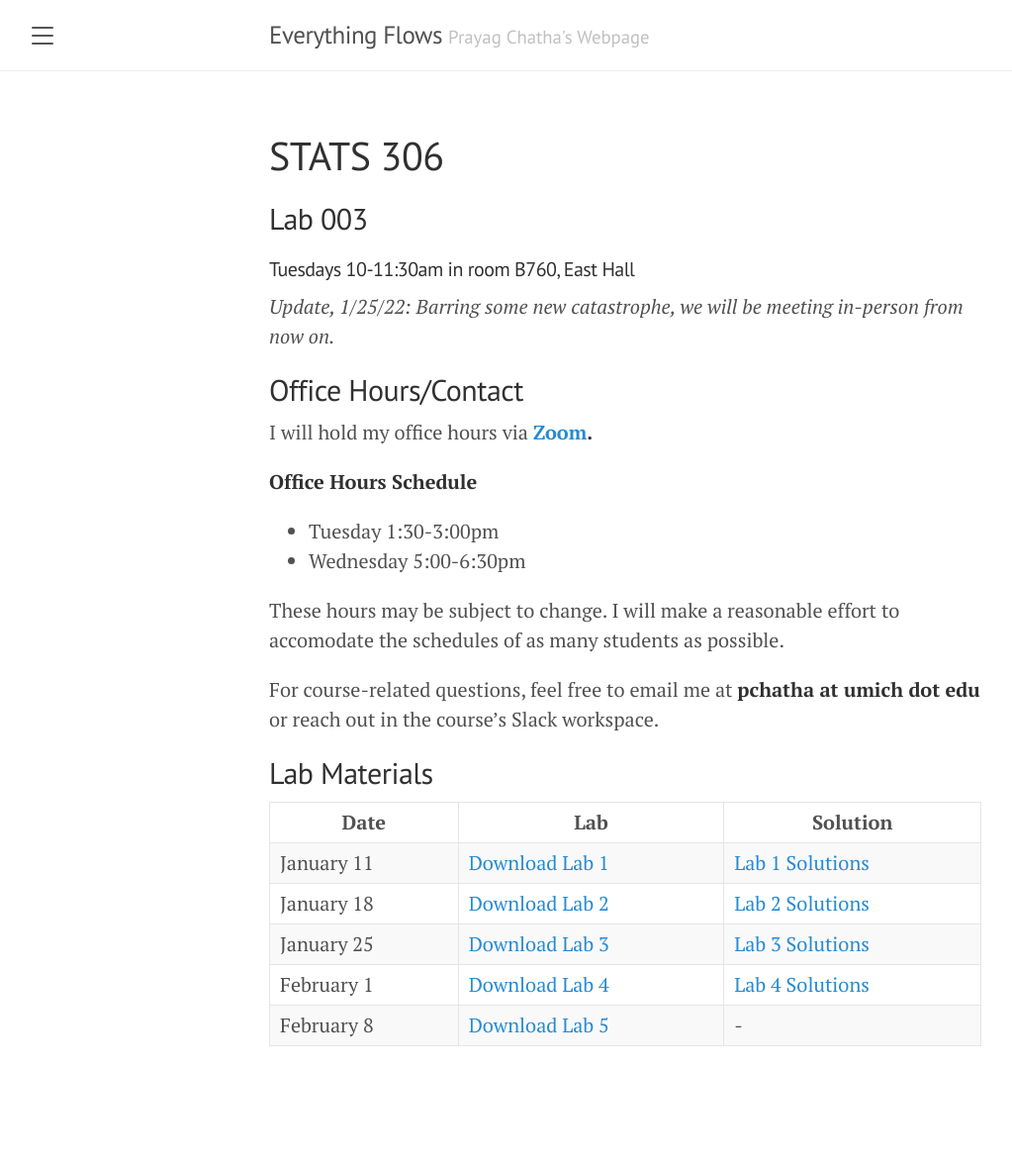
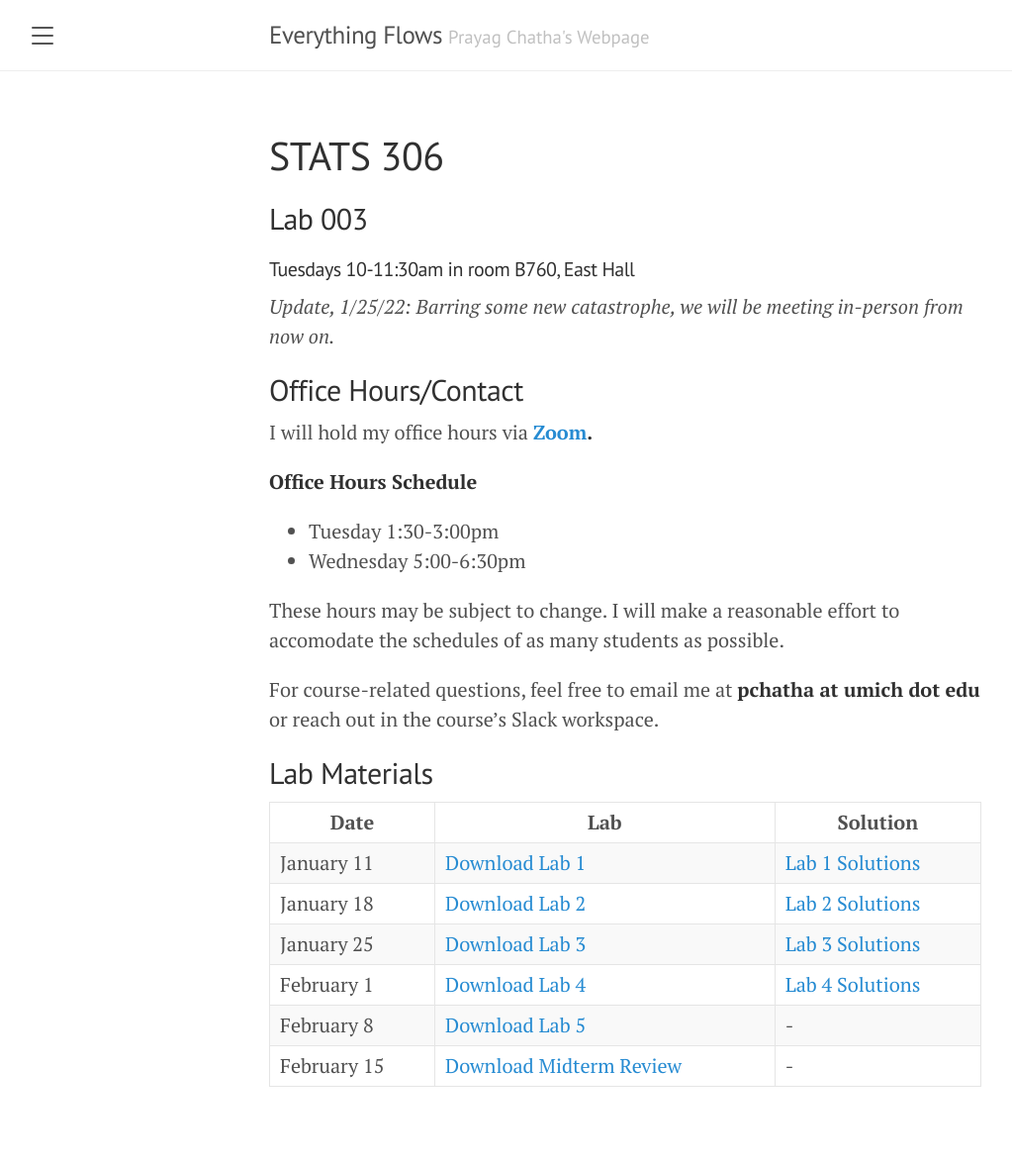
Before and after one commit to chathasphere/chathasphere.github.io, a Jekyll site: the page built from teaching/stats306.md, in a window 1280 px wide. Shown: the whole page at 99% size, without its empty margins (8-1031 px from the left). Built offline with Jekyll 4.4.1, drawn with Linux system fonts in a browser that asks for light colours; before the commit the page ends 1137 px from its top, so only the background shows below that.

Commit message:
Uploaded midterm review

```diff
--- a/teaching/stats306.md
+++ b/teaching/stats306.md
@@ -27,3 +27,4 @@ For course-related questions, feel free to email me at **pchatha at umich dot ed
 | January 25 | [Download Lab 3](https://github.com/chathasphere/chathasphere.github.io/blob/main/teaching/306_materials/003_lab3.ipynb) | [Lab 3 Solutions](https://github.com/chathasphere/chathasphere.github.io/blob/main/teaching/306_materials/003_lab3_solutions.ipynb) |
 | February 1 | [Download Lab 4](https://github.com/chathasphere/chathasphere.github.io/blob/main/teaching/306_materials/003_lab4.ipynb) | [Lab 4 Solutions](https://github.com/chathasphere/chathasphere.github.io/blob/main/teaching/306_materials/003_lab4_solutions.ipynb) |
 | February 8 | [Download Lab 5](https://github.com/chathasphere/chathasphere.github.io/blob/main/teaching/306_materials/003_lab5.ipynb) | - |
+| February 15 | [Download Midterm Review](https://github.com/chathasphere/chathasphere.github.io/blob/main/teaching/306_materials/003_lab6.ipynb) | - |
```
